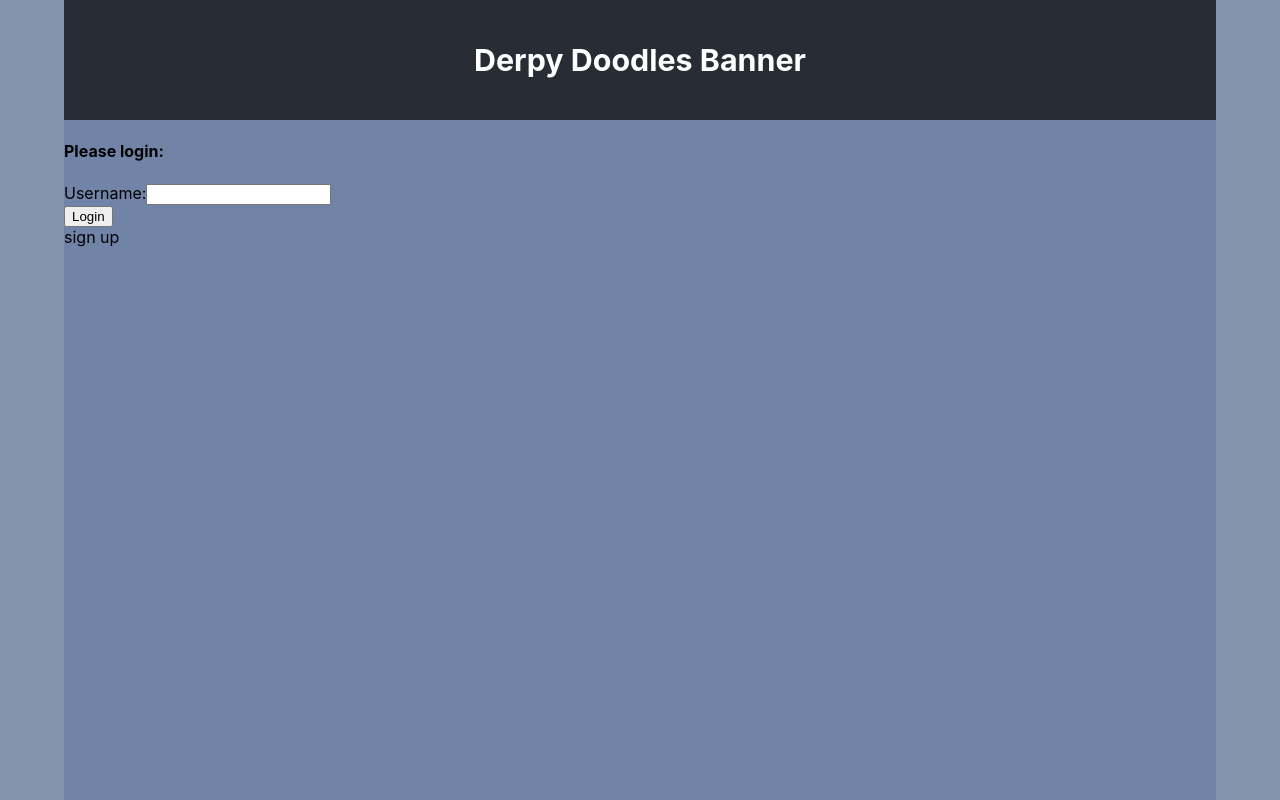
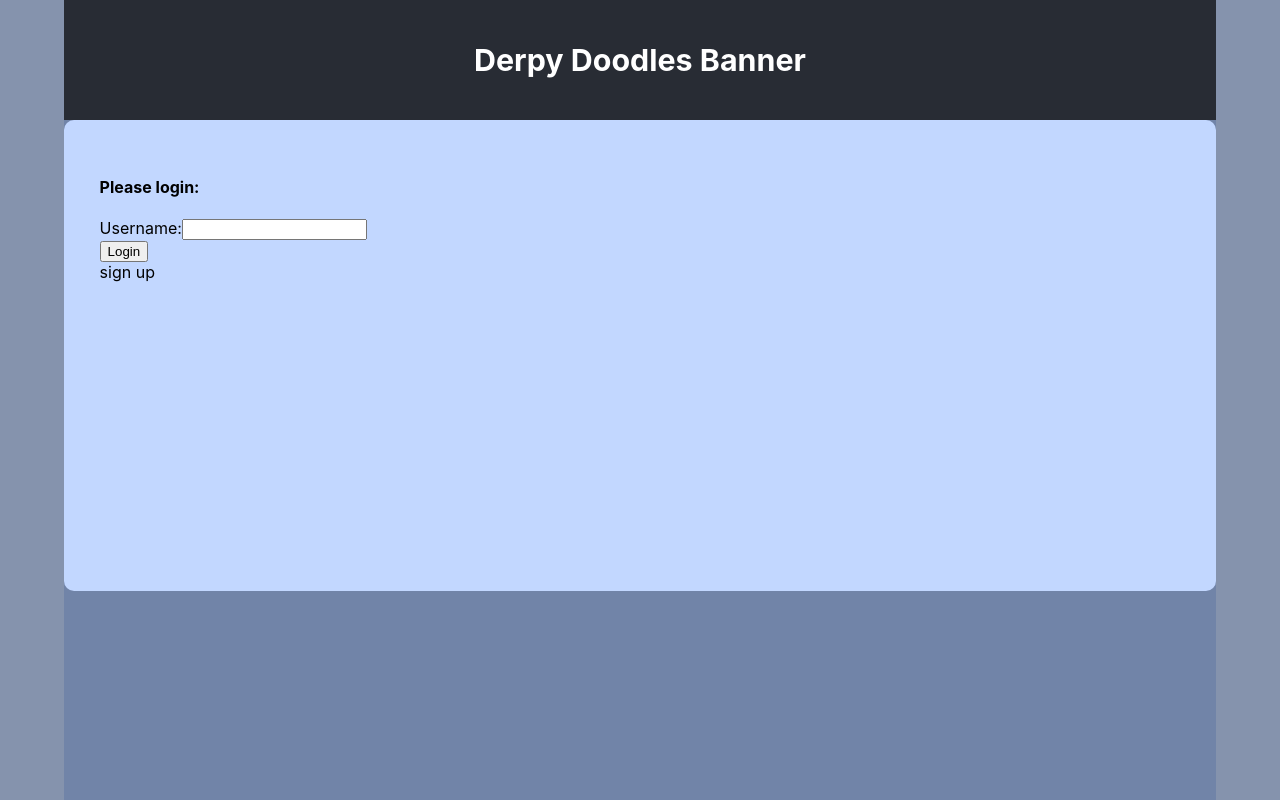
Before and after one commit to TheMartinCrabtree/ReactiveDoodles, a React (Create React App) app: page / in a window 1280 px wide. Built offline with nearby package versions, Linux system fonts and the light colour scheme.

Commit message:
css maybe?

```diff
--- a/src/App.css
+++ b/src/App.css
@@ -1,5 +1,5 @@
 .App {
-
+  font-family: Arial, Helvetica, sans-serif;
 }
 
 .App-main {
@@ -25,11 +25,11 @@
   color: white;
 }
 
-
-
 .App-link {
   color: #61dafb;
 }
+
+
 
 .navbar-container {
   display: grid;
--- a/src/Login.js
+++ b/src/Login.js
@@ -1,4 +1,5 @@
 import React, { useState, useEffect } from 'react';
+import './App.css';
 
 const Login=(props)=>{
     // add check to see if user already has login information in localStorage
@@ -11,13 +12,13 @@
         if(usernameInput){
             console.log("logging in")
             localStorage.setItem('username', usernameInput);
-            return props.setLoginVerified(true)
+            return props.setLoginVerified(true);
         }
     }
 
 
     return(
-        <section>
+        <section className="View-landingpage">
             <h4>Please login:</h4>
             <form>
                 <label >
```
